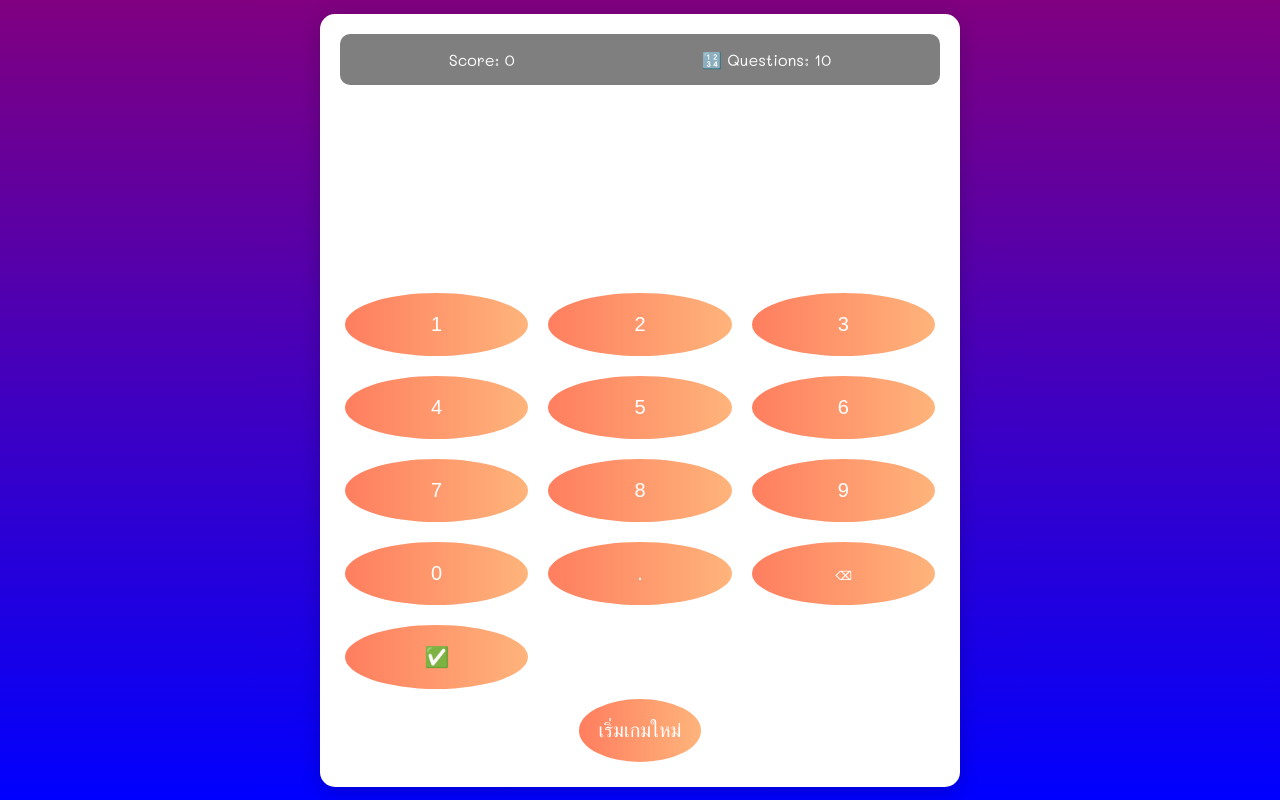
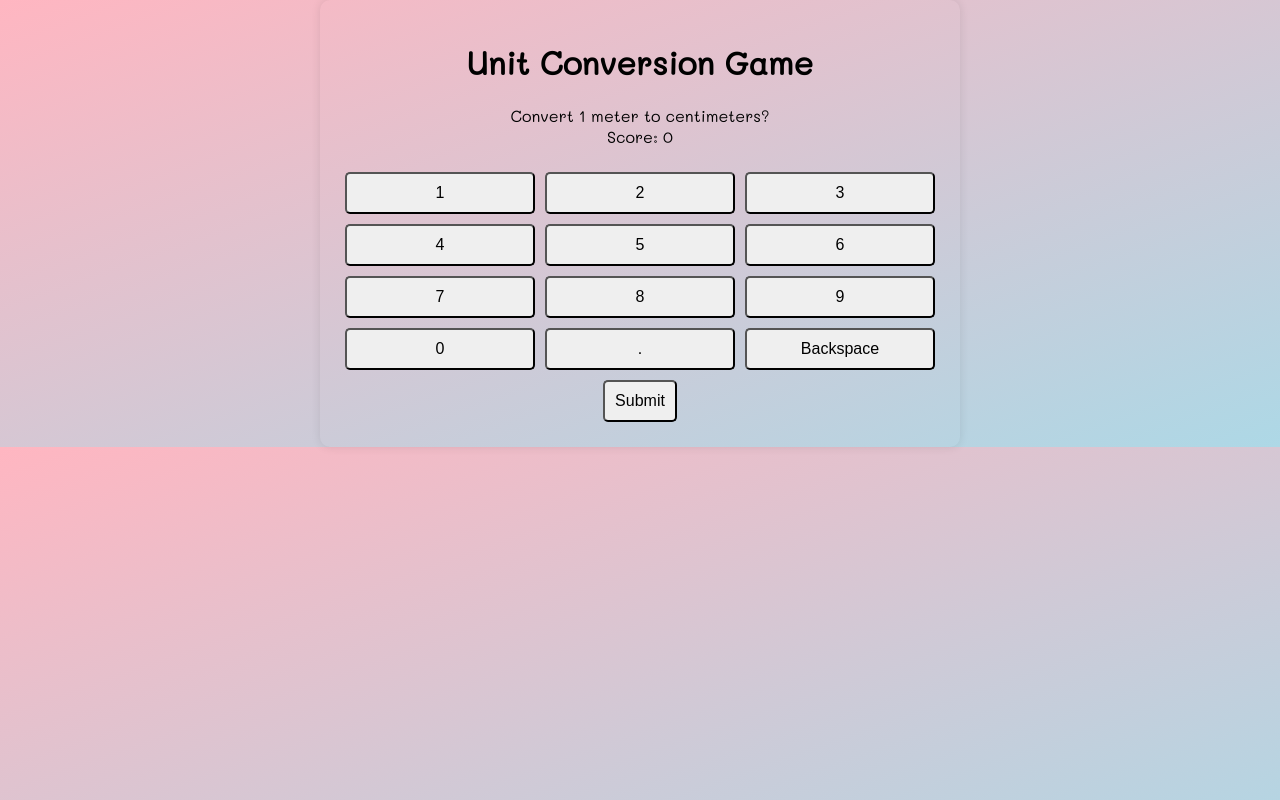
Before and after one commit to bbkakao001-stack/Mathgame, a plain HTML site: page index.html in a window 1280 px wide. Drawn offline with Linux system fonts and the light colour scheme.

Commit message:
Updated index.html with new UI and functionality

```diff
--- a/index.html
+++ b/index.html
@@ -1,107 +1,104 @@
 <!DOCTYPE html>
-<html lang="th">
+<html lang="en">
 <head>
     <meta charset="UTF-8">
     <meta name="viewport" content="width=device-width, initial-scale=1.0">
+    <title>Math Game</title>
     <link href="https://fonts.googleapis.com/css2?family=Mali:wght@400&display=swap" rel="stylesheet">
     <style>
         body {
-            background: linear-gradient(to bottom, purple, blue);
+            background: linear-gradient(to bottom right, #FFB6C1, #ADD8E6);
             font-family: 'Mali', sans-serif;
-            color: white;
-            display: flex;
-            justify-content: center;
-            align-items: center;
-            height: 100vh;
+            text-align: center;
             margin: 0;
+            padding: 0;
         }
-        .container {
-            background: white;
-            border-radius: 15px;
-            box-shadow: 0 4px 20px rgba(0,0,0,0.2);
+        #game-container {
+            max-width: 600px;
+            margin: auto;
             padding: 20px;
-            width: 80%;
-            max-width: 600px;
-            text-align: center;
+            border-radius: 10px;
+            box-shadow: 0 0 10px rgba(0,0,0,0.1);
         }
-        .score-board {
-            background: rgba(0, 0, 0, 0.5);
-            padding: 15px;
-            border-radius: 10px;
-            display: flex;
-            justify-content: space-around;
-            align-items: center;
+        button {
+            border-radius: 5px;
+            padding: 10px;
+            margin: 5px;
+            font-size: 16px;
+            cursor: pointer;
         }
-        .question-box {
-            background: rgba(255, 255, 255, 0.8);
-            border-radius: 10px;
-            padding: 15px;
-            font-size: 24px;
-            margin: 20px 0;
-        }
-        .display-screen {
-            background: rgba(255, 255, 255, 0.9);
-            border-radius: 10px;
-            padding: 20px;
-            font-size: 32px;
-            margin-bottom: 20px;
-        }
-        .button {
-            background: linear-gradient(to right, #ff7e5f, #feb47b);
-            border: none;
-            border-radius: 50%;
-            color: white;
-            padding: 20px;
-            font-size: 20px;
-            margin: 5px;
-            transition: transform 0.2s;
-        }
-        .button:hover {
-            transform: scale(1.1);
-        }
-        .grid {
+        .keypad {
             display: grid;
             grid-template-columns: repeat(3, 1fr);
-            gap: 10px;
+            margin-top: 20px;
         }
-        @media (max-width: 768px) {
-            .container {
-                width: 95%;
+    </style>
+</head>
+<body>
+    <div id="game-container">
+        <h1>Unit Conversion Game</h1>
+        <div id="question"></div>
+        <div id="score">Score: 0</div>
+        <div class="keypad">
+            <button onclick="appendNumber(1)">1</button>
+            <button onclick="appendNumber(2)">2</button>
+            <button onclick="appendNumber(3)">3</button>
+            <button onclick="appendNumber(4)">4</button>
+            <button onclick="appendNumber(5)">5</button>
+            <button onclick="appendNumber(6)">6</button>
+            <button onclick="appendNumber(7)">7</button>
+            <button onclick="appendNumber(8)">8</button>
+            <button onclick="appendNumber(9)">9</button>
+            <button onclick="appendNumber(0)">0</button>
+            <button onclick="appendDecimal()">.</button>
+            <button onclick="clearInput()">Backspace</button>
+        </div>
+        <button onclick="submitAnswer()">Submit</button>
+    </div>
+    <script>
+        let score = 0;
+        let currentQuestionIndex = 0;
+        const questions = [
+            { question: 'Convert 1 meter to centimeters?', answer: '100' },
+            { question: 'Convert 1 centimeter to meters?', answer: '0.01' },
+            { question: 'Convert 1000 millimeters to meters?', answer: '1' },
+            { question: 'Convert 2 meters to centimeters?', answer: '200' },
+            { question: 'Convert 10 centimeters to meters?', answer: '0.1' },
+            { question: 'Convert 5 meters to centimeters?', answer: '500' },
+            { question: 'Convert 500 millimeters to centimeters?', answer: '50' },
+            { question: 'Convert 3 meters to millimeters?', answer: '3000' },
+            { question: 'Convert 150 centimeters to meters?', answer: '1.5' },
+            { question: 'Convert 1.5 meters to centimeters?', answer: '150' }
+        ];
+
+        function loadQuestion() {
+            document.getElementById('question').innerText = questions[currentQuestionIndex].question;
+        }
+
+        function appendNumber(number) {
+            // Logic to append number to the answer input
+        }
+
+        function appendDecimal() {
+            // Logic to append decimal to the answer input
+        }
+
+        function clearInput() {
+            // Logic to clear the input or go back
+        }
+
+        function submitAnswer() {
+            // Logic to check answer and update score
+            currentQuestionIndex++;
+            if (currentQuestionIndex < questions.length) {
+                loadQuestion();
+            } else {
+                // Finished the game, show final score
             }
         }
-    </style>
-    <title>Math Game</title>
-</head>
-<body>
-    <div class="container">
-        <div class="score-board">
-            <div>Score: 0</div>
-            <div>🔢 Questions: 10</div>
-        </div>
-        <div class="question-box">นี่คือคำถาม?</div>
-        <div class="display-screen">ใส่คำตอบที่นี่</div>
-        <div class="grid">
-            <button class="button">1</button>
-            <button class="button">2</button>
-            <button class="button">3</button>
-            <button class="button">4</button>
-            <button class="button">5</button>
-            <button class="button">6</button>
-            <button class="button">7</button>
-            <button class="button">8</button>
-            <button class="button">9</button>
-            <button class="button">0</button>
-            <button class="button">.</button>
-            <button class="button">⌫</button>
-            <button class="button">✅</button>
-        </div>
-        <button class="button" onclick="startGame()">เริ่มเกมใหม่</button>
-    </div>
-    <script>
-        // This is where the game logic will go
-        function startGame() {
-            // Logic for starting the game with 10 random questions about unit conversions
-        }
+
+        // Initialize the first question
+        loadQuestion();
     </script>
 </body>
 </html>
```
